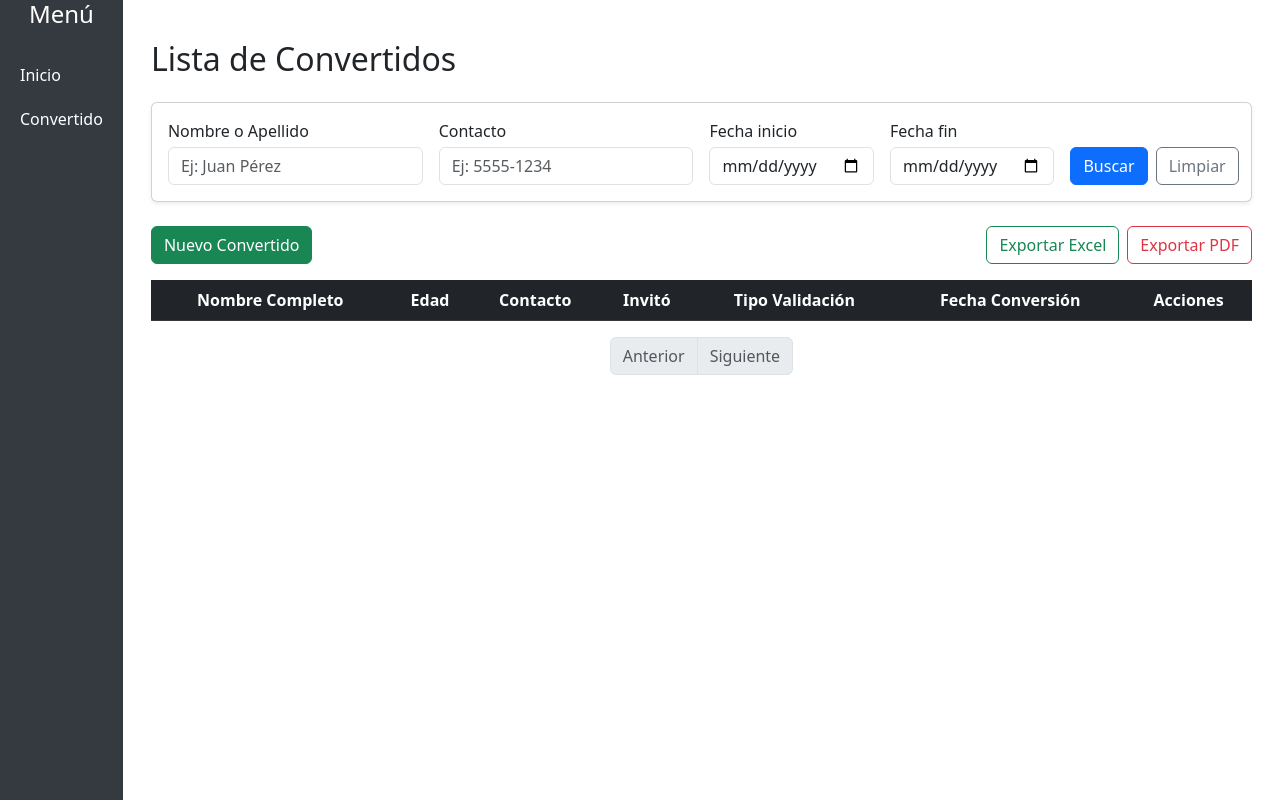
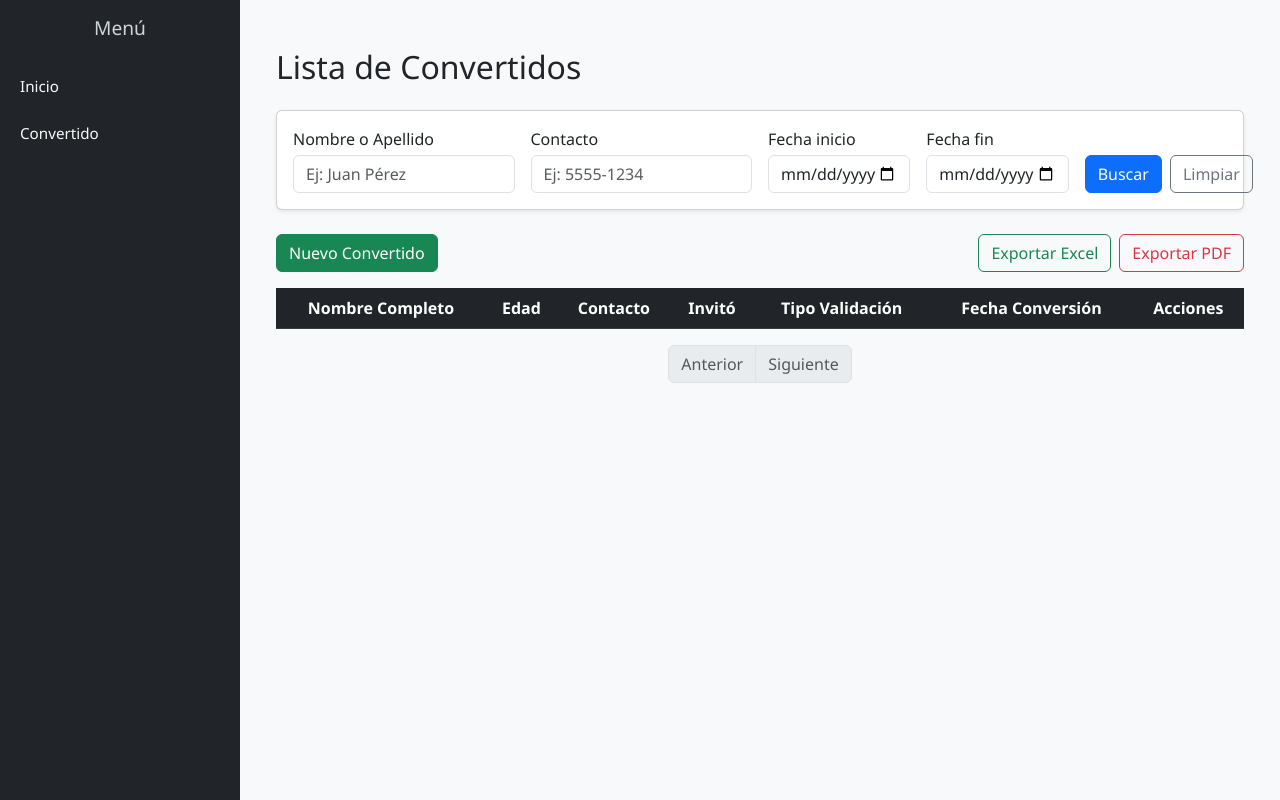
Before and after one commit to jrdar1993/Evang, a Flask app: page /convertido/ in a window 1280 px wide. Run offline with Flask 2, Linux system fonts and the light colour scheme; data that the repository does not hold is empty.

Commit message:
Update base.html

```diff
--- a/templates/base.html
+++ b/templates/base.html
@@ -5,83 +5,121 @@
   <title>Panel de Administración</title>
   <meta name="viewport" content="width=device-width, initial-scale=1">
 
+  <!-- Bootstrap -->
   <link href="https://cdn.jsdelivr.net/npm/bootstrap@5.3.0/dist/css/bootstrap.min.css" rel="stylesheet">
 
   <style>
     body {
       min-height: 100vh;
-            display: flex;
-            flex-direction: column;
+      margin: 0;
+      font-family: 'Segoe UI', sans-serif;
     }
+
     .main-wrapper {
       display: flex;
+      flex-direction: row;
+      height: 100vh;
+    }
+
+    .sidebar {
+      background-color: #212529;
+      color: white;
+      width: 240px;
+      flex-shrink: 0;
+      padding-top: 1rem;
+      transition: transform 0.3s ease-in-out;
+    }
+
+    .sidebar h4 {
+      font-size: 1.2rem;
+      text-align: center;
+      margin-bottom: 1.5rem;
+      color: #ced4da;
+    }
+
+    .sidebar a {
+      color: #f8f9fa;
+      padding: 12px 20px;
+      display: block;
+      text-decoration: none;
+      font-size: 0.95rem;
+    }
+
+    .sidebar a:hover {
+      background-color: #343a40;
+    }
+
+    .content {
       flex-grow: 1;
+      padding: 1.5rem;
+      background-color: #f8f9fa;
+      overflow-y: auto;
     }
-        .sidebar {
-            background-color: #343a40;
-            color: white;
-            min-height: 100vh;
-        }
-        .sidebar a {
-            color: white;
-            text-decoration: none;
-            display: block;
-            padding: 10px 20px;
-        }
-        .sidebar a:hover {
-            background-color: #495057;
-        }
+
+    /* Responsive para pantallas pequeñas */
     @media (max-width: 768px) {
       .sidebar {
-                position: absolute;
-                width: 250px;
+        position: fixed;
         height: 100vh;
-                z-index: 1030;
-                transform: translateX(-250px);
-                transition: transform 0.3s ease-in-out;
+        z-index: 1050;
+        transform: translateX(-100%);
       }
+
       .sidebar.active {
         transform: translateX(0);
       }
+
       .overlay {
+        position: fixed;
         display: none;
-                position: fixed;
         top: 0;
         left: 0;
         width: 100%;
         height: 100%;
-                background-color: rgba(0, 0, 0, 0.5);
-                z-index: 1020;
+        background: rgba(0, 0, 0, 0.5);
+        z-index: 1040;
       }
+
       .overlay.active {
         display: block;
       }
+
+      .content {
+        padding: 1rem;
+      }
+    }
+
+    .navbar-toggler {
+      border: none;
     }
   </style>
 </head>
 <body>
 
-<!-- Navbar superior -->
+<!-- Top Navbar for mobile -->
 <nav class="navbar navbar-dark bg-dark d-md-none">
   <div class="container-fluid">
     <button class="navbar-toggler" type="button" id="menuToggle">
       <span class="navbar-toggler-icon"></span>
     </button>
-        <span class="navbar-brand mb-0 h1">Admin</span>
+    <span class="navbar-brand">Admin</span>
   </div>
 </nav>
 
+<!-- Overlay -->
 <div class="overlay" id="sidebarOverlay"></div>
 
 <div class="main-wrapper">
+  <!-- Sidebar -->
   <div class="sidebar" id="sidebar">
-        <h4 class="text-center mb-4">Menú</h4>
+    <h4>Menú</h4>
     <a href="{{ url_for('home') }}">Inicio</a>
     <a href="{{ url_for('convertido.index') }}">Convertido</a>
-        <!-- Agrega más enlaces si deseas -->
+    <!-- Puedes agregar más enlaces aquí -->
   </div>
 
-    <div class="content flex-grow-1 p-3">
+  <!-- Main Content -->
+  <div class="content">
     {% block content %}{% endblock %}
   </div>
 </div>
```
Lines whose indentation alone changed are shown as unchanged.
